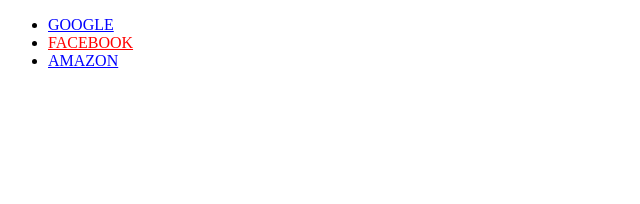
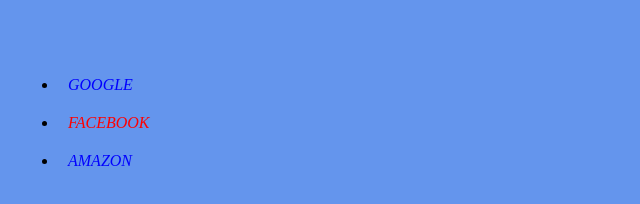
Before and after one commit to Praveen851/web1, a plain HTML site: page index.html in a window 1280 px wide. Shown: the whole page, without its empty margins (0-640 px from the left). Drawn offline with Linux system fonts and the light colour scheme.

Commit message:
code modificatin

```diff
--- a/index.html
+++ b/index.html
@@ -6,8 +6,20 @@
         attribute
     </title>
     <style>
+        body{
+            background-color: cornflowerblue;
+        }
+        ul{
+            border: 3px sold blanchedalmond;
+            padding: 50px 50px;
+        }
         a {
             color: blue;
+            font-style:oblique;
+            text-decoration: none;
+        }
+        li{
+            padding: 10px 10px;
         }
 
         a[href="http://facebook.com"] {
@@ -18,9 +30,9 @@
 
 <body>
     <ul>
-        <li><a href="http://google.com">GOOGLE</a></li>
-        <li><a href="http://facebook.com">FACEBOOK</a></li>
-        <li><a href="http://amazon.com/">AMAZON</a></li>
+        <li><a href="http://google.com" target="_bank" >GOOGLE</a></li>
+        <li><a href="http://facebook.com" target="_bank">FACEBOOK</a></li>
+        <li><a href="http://amazon.com/" target="_bank">AMAZON</a></li>
     </ul>
 </body>
 
```
